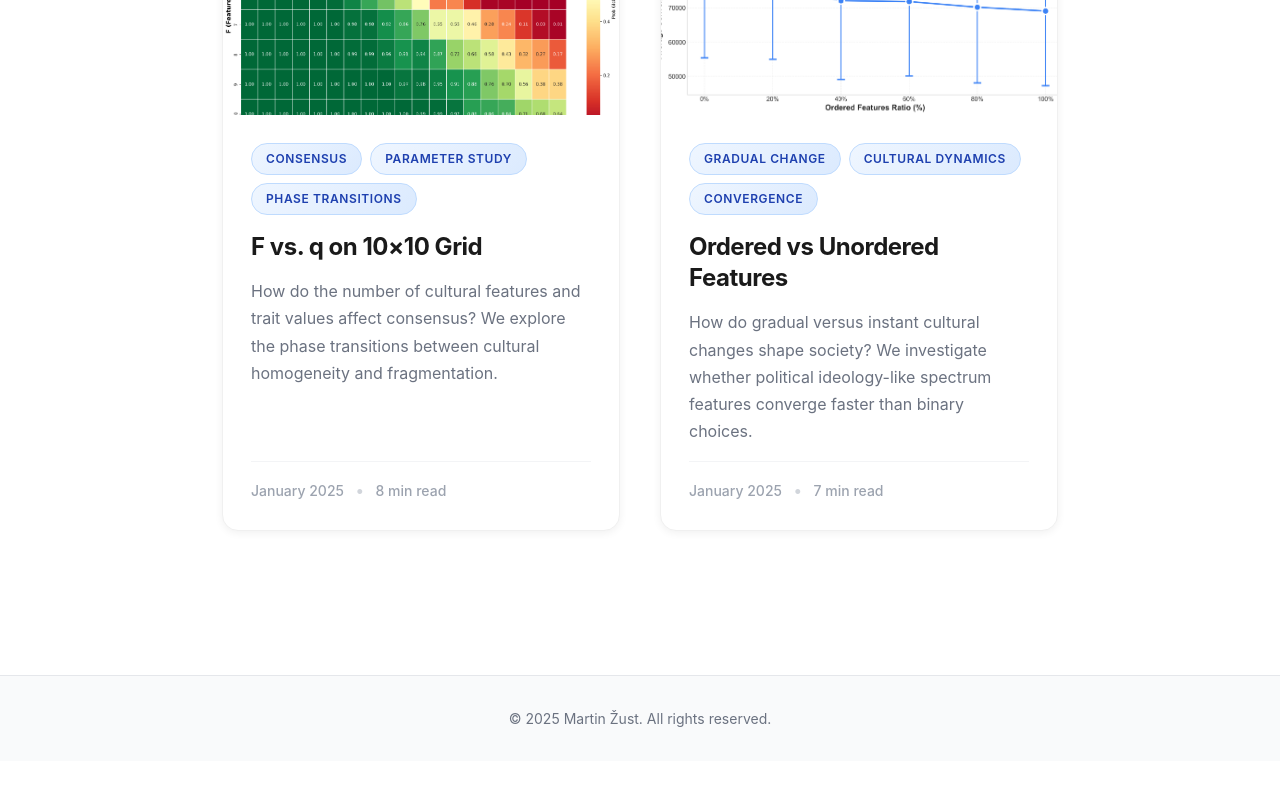
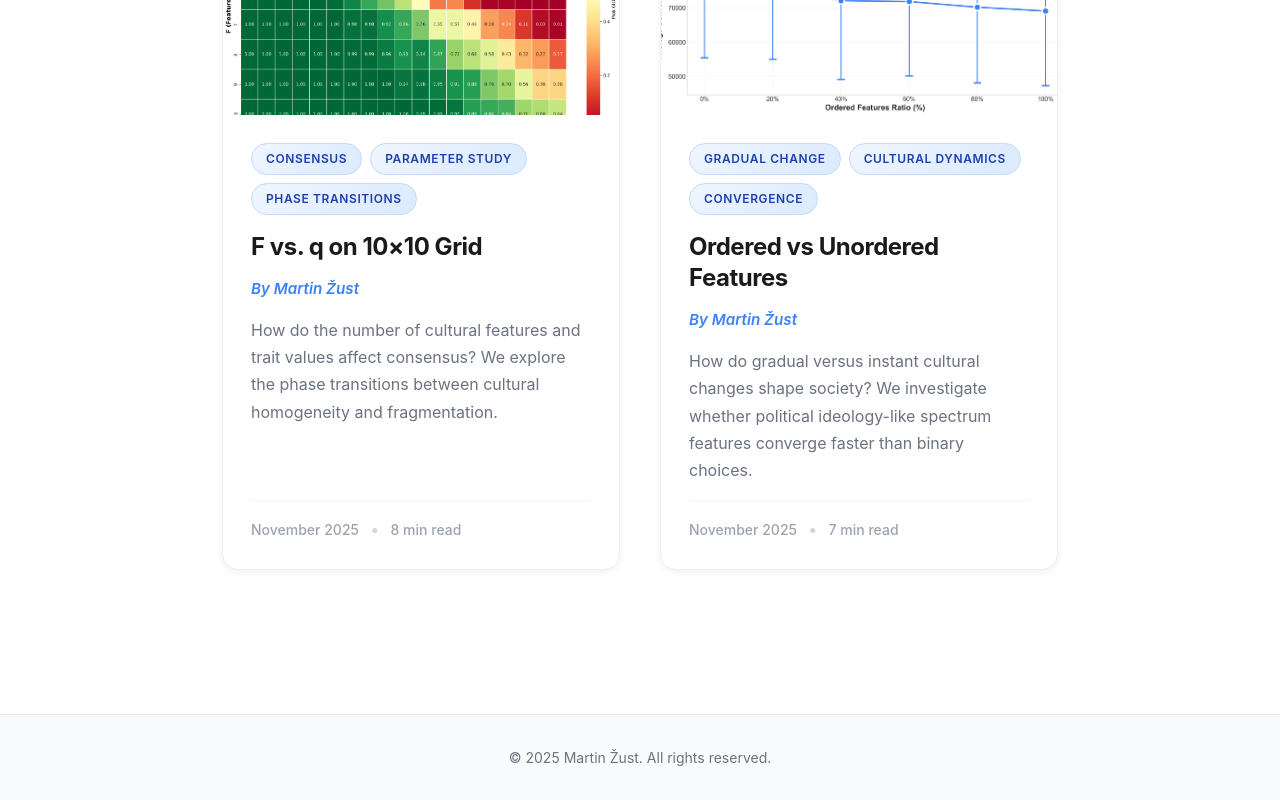
Before and after one commit to MartinZust123/social-simulations, a React (Vite) app: page /case-studies in a window 1280 px wide. Shown: the part 703-1503 px from the top of the page. Before the commit the page ends 1464 px from the top, so only its background shows below. Built offline with nearby package versions, Linux system fonts and the light colour scheme.

Commit message:
Two more changes

```diff
--- a/src/components/CaseStudiesPage.css
+++ b/src/components/CaseStudiesPage.css
@@ -171,6 +171,14 @@
   color: #3b82f6;
 }
 
+.case-study-author {
+  font-size: 0.95rem;
+  color: #3b82f6;
+  font-weight: 600;
+  margin: 0;
+  font-style: italic;
+}
+
 .case-study-description {
   font-size: 1rem;
   color: #6b7280;
--- a/src/components/CaseStudiesPage.jsx
+++ b/src/components/CaseStudiesPage.jsx
@@ -5,18 +5,20 @@ const caseStudies = [
   {
     id: 'f-vs-q',
     title: 'F vs. q on 10×10 Grid',
+    author: 'Martin Žust',
     description: 'How do the number of cultural features and trait values affect consensus? We explore the phase transitions between cultural homogeneity and fragmentation.',
     image: '/case-studies/heatmap_global_consensus.png',
-    date: 'January 2025',
+    date: 'November 2025',
     readTime: '8 min read',
     tags: ['Consensus', 'Parameter Study', 'Phase Transitions']
   },
   {
     id: 'ordered-ratio',
     title: 'Ordered vs Unordered Features',
+    author: 'Martin Žust',
     description: 'How do gradual versus instant cultural changes shape society? We investigate whether political ideology-like spectrum features converge faster than binary choices.',
     image: '/case-studies/line_convergence_time.png',
-    date: 'January 2025',
+    date: 'November 2025',
     readTime: '7 min read',
     tags: ['Gradual Change', 'Cultural Dynamics', 'Convergence']
   }
@@ -55,6 +57,7 @@ function CaseStudiesPage() {
                   ))}
                 </div>
                 <h3 className="case-study-title">{study.title}</h3>
+                <p className="case-study-author">By {study.author}</p>
                 <p className="case-study-description">{study.description}</p>
                 <div className="case-study-meta">
                   <span className="case-study-date">{study.date}</span>
--- a/src/components/FvsQCaseStudy.jsx
+++ b/src/components/FvsQCaseStudy.jsx
@@ -9,7 +9,7 @@ function FvsQCaseStudy() {
           ← Back to Case Studies
         </Link>
         <h2 className="math-heading">F vs. q on 10×10 Grid</h2>
-        <p className="math-text" style={{fontSize: '0.95rem', color: '#6b7280', fontStyle: 'italic', marginBottom: '2rem'}}>
+        <p className="math-text" style={{fontSize: '1.1rem', color: '#3b82f6', fontWeight: '600', fontStyle: 'italic', marginBottom: '2rem', marginTop: '0.5rem'}}>
           By Martin Žust
         </p>
 
--- a/src/components/OrderedRatioCaseStudy.jsx
+++ b/src/components/OrderedRatioCaseStudy.jsx
@@ -9,7 +9,7 @@ function OrderedRatioCaseStudy() {
           ← Back to Case Studies
         </Link>
         <h2 className="math-heading">Ordered vs Unordered Features: How Cultural Traits Change</h2>
-        <p className="math-text" style={{fontSize: '0.95rem', color: '#6b7280', fontStyle: 'italic', marginBottom: '2rem'}}>
+        <p className="math-text" style={{fontSize: '1.1rem', color: '#3b82f6', fontWeight: '600', fontStyle: 'italic', marginBottom: '2rem', marginTop: '0.5rem'}}>
           By Martin Žust
         </p>
 
```
